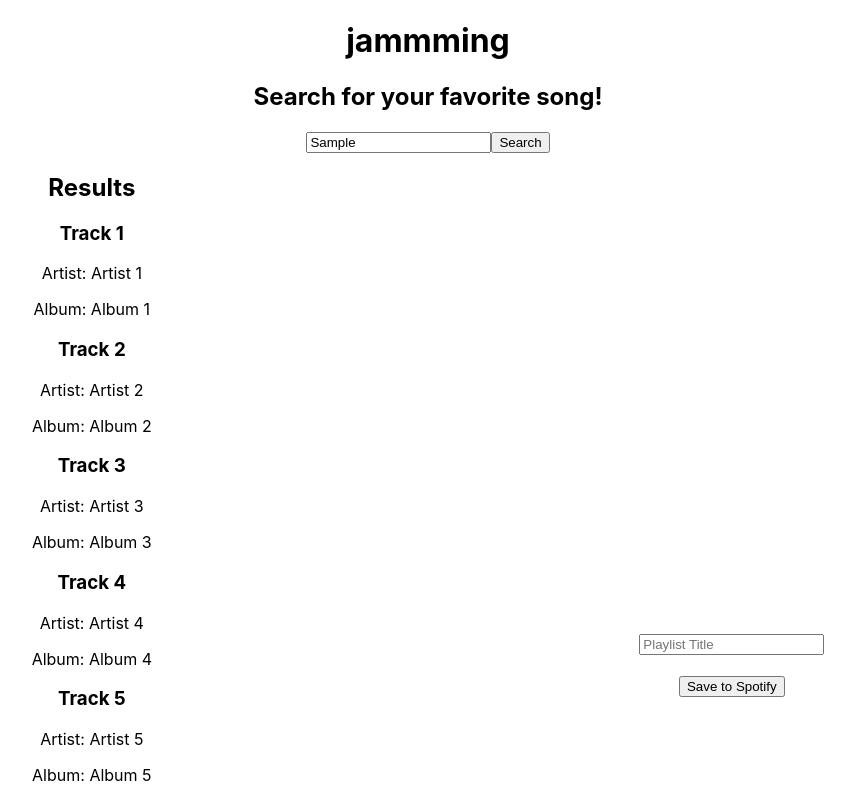
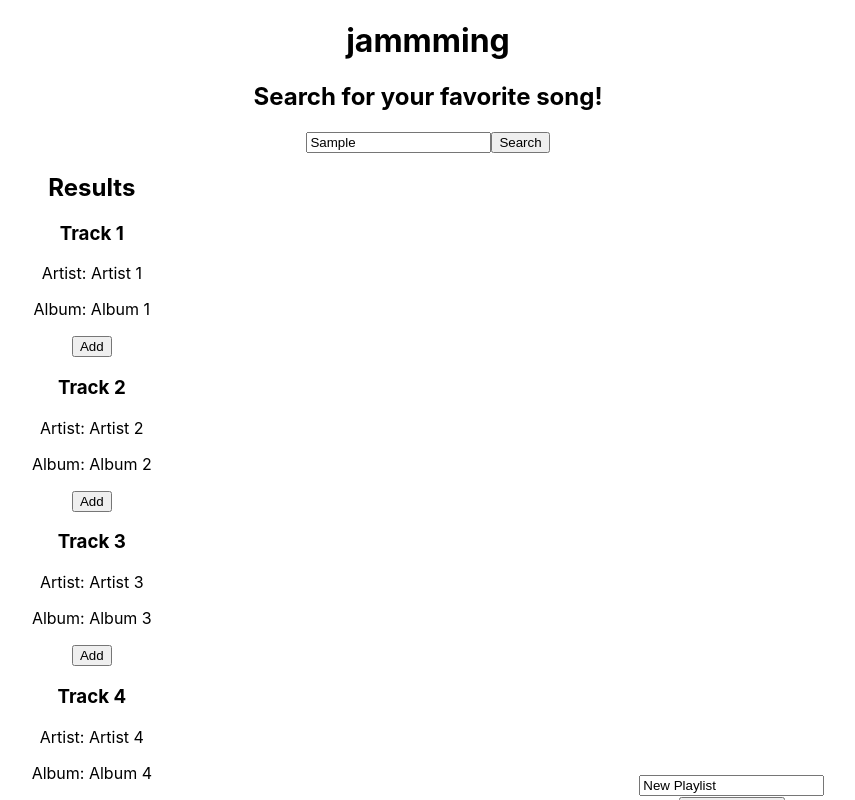
Before and after one commit to klutz4/jammming, a React (Create React App) app: page / in a window 1280 px wide. Both pictures are taken after typing "Sample" into the empty fields and a click on the button "Search". Shown: the top 800 px of the page, without its empty margins (212-1067 px from the left). Built offline with nearby package versions, Linux system fonts and the light colour scheme.

Commit message:
Add or remove track capability

```diff
--- a/src/components/App/App.js
+++ b/src/components/App/App.js
@@ -1,17 +1,38 @@
+import React, { useState } from 'react';
 import './App.css';
+
 import SearchBar from '../SearchBar/SearchBar';
 import SearchResults from '../SearchResults/SearchResults';
 import Playlist from '../Playlist/Playlist';
+
+// for testing
 import { get } from '../../mockBackEnd/fetch';
 import tracks from '../../mockBackEnd/data';
 
 function App() {
+  const [searchResults, setSearchResults] = useState([]);
+  const [playlistTracks, setPlaylistTracks] = useState([]);
 
   const search = () => {
     get().then((response) => {
         alert('Response: ' + JSON.stringify(response,'',2))
+        setSearchResults(response.data);
     });
-}
+
+  }
+
+  const addTrack = (track) => {
+    setPlaylistTracks((prev) => [track, ...prev]);
+  }
+
+  const removeTrack = (track) => {
+    setPlaylistTracks(((prev) => prev.filter((currentTrack) =>
+      currentTrack.id !== track.id)))
+  }
+
+  const savePlaylist = () => {
+
+  }
 
   return (
     <div>
@@ -19,8 +40,15 @@ function App() {
       <div className='app'>
         <SearchBar onSearch={search}/>
         <div className='app-playlist'>
-          <SearchResults searchResults={tracks} />
-          <Playlist />
+          <SearchResults
+          searchResults={searchResults}
+          onAdd={addTrack}
+          canBeAdded={true}/>
+          <Playlist
+          playlistTracks={playlistTracks}
+          onRemove={removeTrack}
+          onSave={savePlaylist}
+          canBeAdded={false}/>
         </div>
       </div>
       </div>
--- a/src/components/Playlist/Playlist.js
+++ b/src/components/Playlist/Playlist.js
@@ -1,9 +1,20 @@
-import React from 'react';
+import React, { useState, useEffect } from 'react';
+import Tracklist from '../Tracklist/Tracklist';
 
 function Playlist(props) {
+    const [playlistName, setPlaylistName] = useState('New Playlist');
+
+    const handleChange = (event) => {
+        setPlaylistName(event.target.value)
+    }
+
     return (
         <div className='playlist'>
-            <h2><input placeholder="Playlist Title"/></h2>
+            <input value={playlistName} onChange={handleChange}/>
+            <Tracklist
+            tracks={props.playlistTracks}
+            onRemove={props.onRemove}
+            canBeAdded={props.canBeAdded}/>
             <button>Save to Spotify</button>
         </div>
     )
--- a/src/components/SearchBar/SearchBar.js
+++ b/src/components/SearchBar/SearchBar.js
@@ -1,4 +1,4 @@
-import React, {useState, useEffect} from 'react';
+import React, { useState, useEffect } from 'react';
 
 
 function SearchBar(props) {
--- a/src/components/SearchResults/SearchResults.js
+++ b/src/components/SearchResults/SearchResults.js
@@ -6,7 +6,10 @@ function SearchResults(props) {
     return (
         <div className='search-results'>
             <h2>Results</h2>
-            <Tracklist tracks={props.searchResults}/>
+            <Tracklist
+            tracks={props.searchResults}
+            onAdd={props.onAdd}
+            canBeAdded={props.canBeAdded}/>
         </div>
     )
 };
--- a/src/components/Track/Track.js
+++ b/src/components/Track/Track.js
@@ -1,11 +1,35 @@
 import React from 'react';
 
 function Track(props) {
+
+    const addTrack = (track) => {
+        props.onAdd(props.track);
+    }
+
+    const removeTrack = (track) => {
+        props.onRemove(props.track);
+    }
+
+    const addOrRemoveIcon = () => {
+        if (props.canBeAdded) {
+            return (
+                <button onClick={addTrack}> Add </button>
+            )
+        } else {
+           return (
+           <button onClick={removeTrack}> Remove </button>
+        )
+        }
+    }
+
     return (
         <div className='track'>
         <h3>{props.track.name}</h3>
         <p>Artist: {props.track.artists[0].name}</p>
         <p>Album: {props.track.album.name}</p>
+        {/* {addOrRemoveIcon}
+         */}
+        {addOrRemoveIcon()}
         </div>
     )
 };
--- a/src/components/Tracklist/Tracklist.js
+++ b/src/components/Tracklist/Tracklist.js
@@ -11,6 +11,9 @@ function Tracklist(props) {
             <Track
             track={track}
             key={track.id}
+            onAdd={props.onAdd}
+            onRemove={props.onRemove}
+            canBeAdded={props.canBeAdded}
             />
              );
             })}
```
